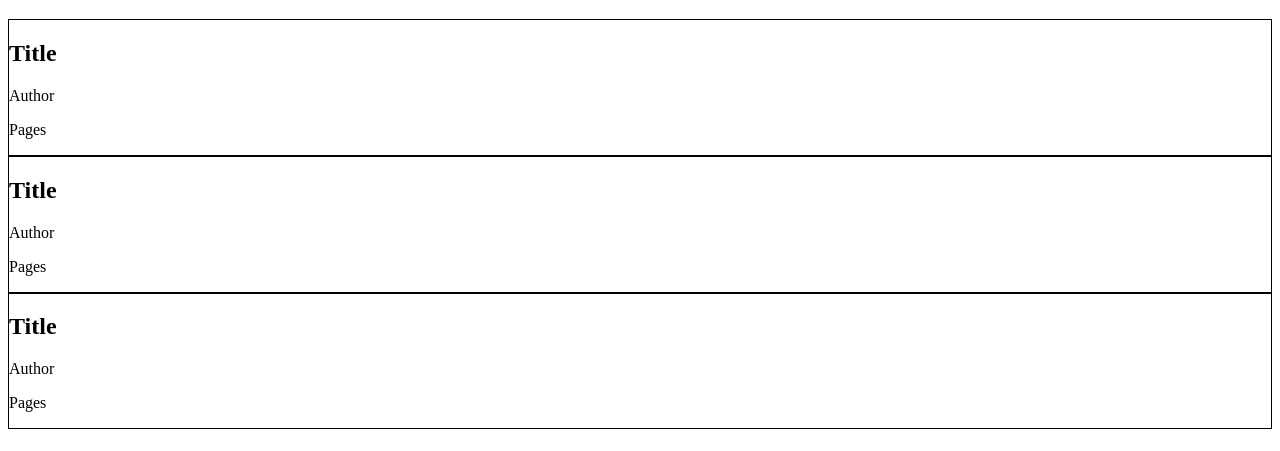
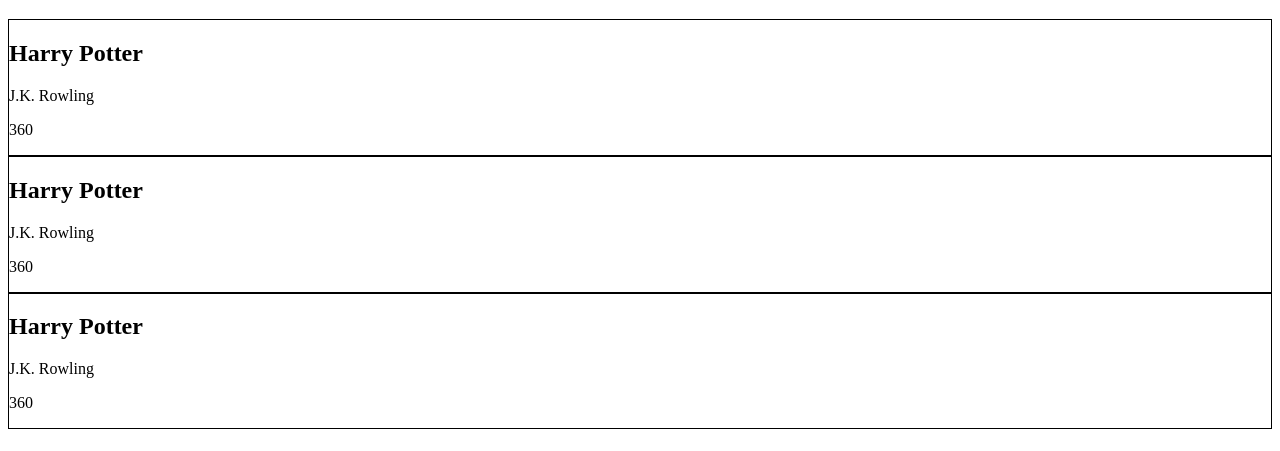
Before and after one commit to ablagoev11/library, a plain HTML site: page index.html in a window 1280 px wide. Shown: the part 61-512 px from the top of the page. Drawn offline with Linux system fonts and the light colour scheme.

Commit message:
Add books from array to page via DOM

```diff
--- a/index.html
+++ b/index.html
@@ -10,21 +10,7 @@
 <body>
     <h1>Library</h1>
     <div class="library">
-        <div class="book">
-            <h2>Title</h2>
-            <p>Author</p>
-            <p>Pages</p>
-        </div>
-        <div class="book">
-            <h2>Title</h2>
-            <p>Author</p>
-            <p>Pages</p>
-        </div>
-        <div class="book">
-            <h2>Title</h2>
-            <p>Author</p>
-            <p>Pages</p>
-        </div>
+
     </div>
 </body>
 </html>
--- a/script.js
+++ b/script.js
@@ -14,4 +14,19 @@
 addBookToLibrary("Harry Potter", "J.K. Rowling", 360);
 addBookToLibrary("Harry Potter", "J.K. Rowling", 360);
 
-console.log(myLibrary);
+const libraryDiv = document.querySelector(".library");
+
+for (const book of myLibrary) {
+  const card = document.createElement("div");
+  card.classList.add("book");
+  const titleEl = document.createElement("h2");
+  titleEl.textContent = book.title;
+  const authorEl = document.createElement("p");
+  authorEl.textContent = book.author;
+  const pagesEl = document.createElement("p");
+  pagesEl.textContent = book.pages;
+  card.appendChild(titleEl);
+  card.appendChild(authorEl);
+  card.appendChild(pagesEl);
+  libraryDiv.appendChild(card);
+}
```
